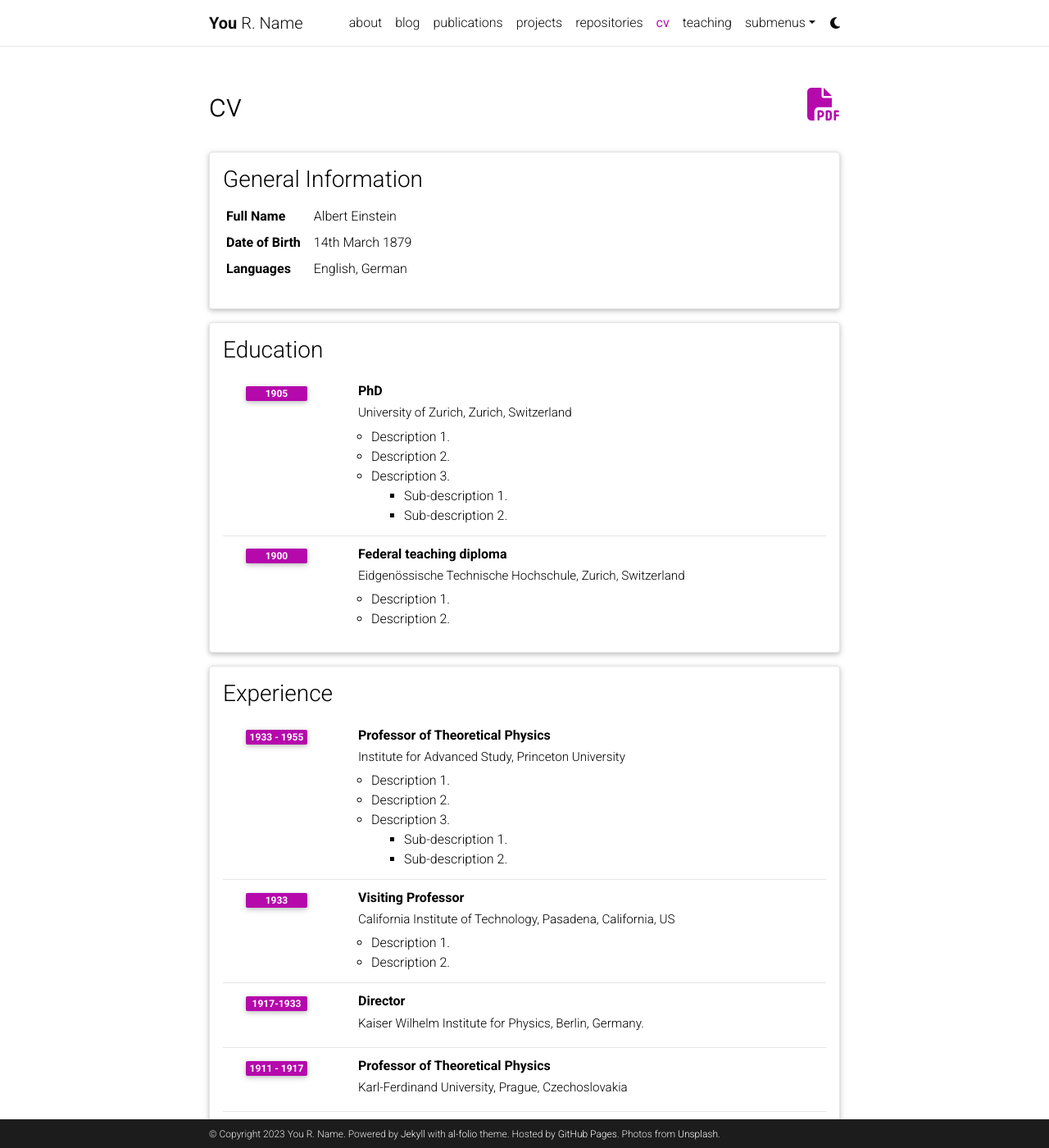
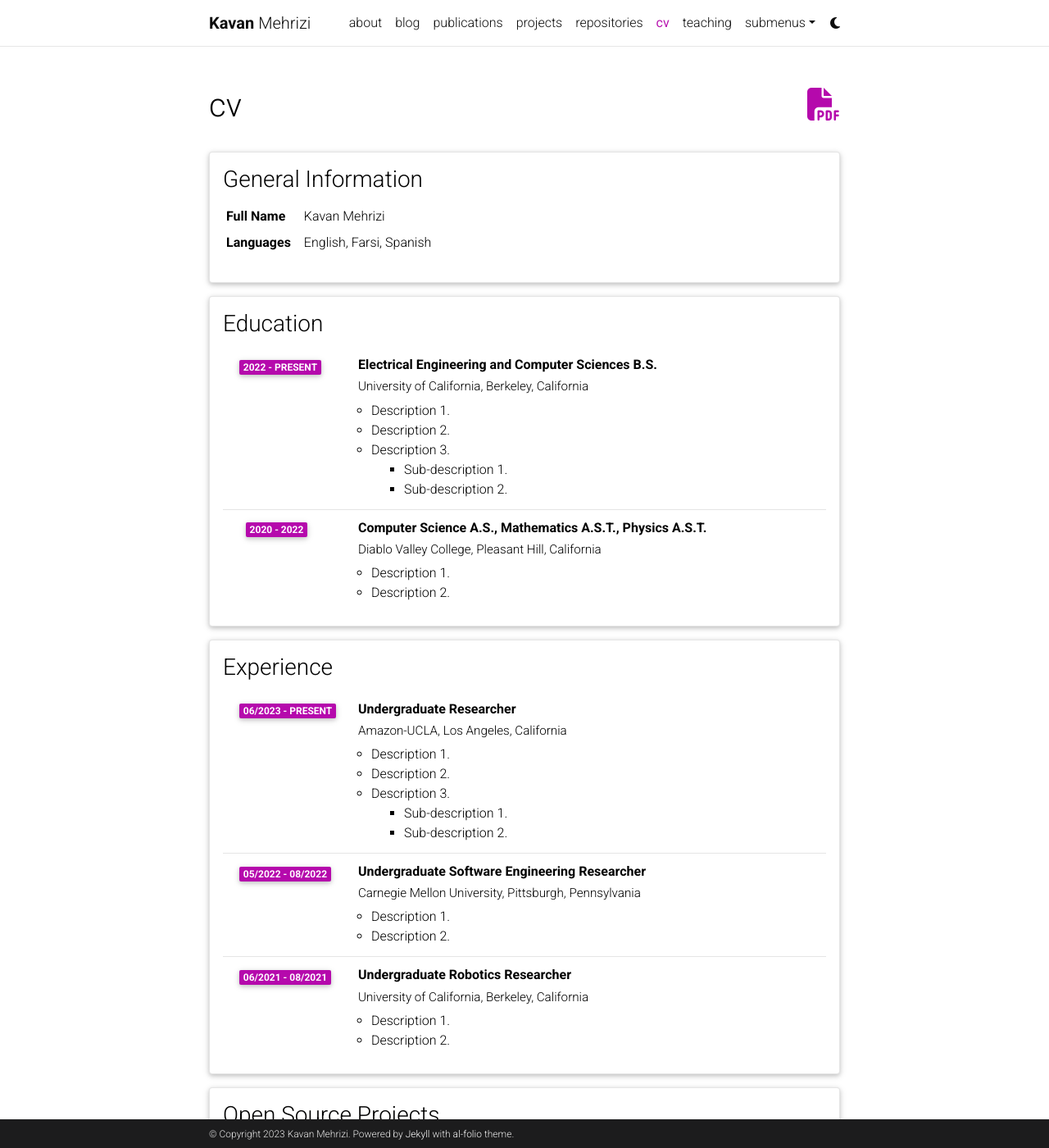
Before and after one commit to KavanMehrizi/kavanmehrizi.github.io, a Jekyll site: the page built from _pages/cv.md, in a window 1280 px wide and 1400 px high. Shown: the whole window at 82% size. Built offline with Jekyll 4.4.1, drawn with Linux system fonts in a browser that asks for light colours; comment, search, counter and statistics services are not loaded; a style sheet for code colours, icons or effects is not loaded; some of the changed text lies outside the part shown.

Commit message:
modified with my info

```diff
--- a/Gemfile
+++ b/Gemfile
@@ -15,7 +15,8 @@ group :jekyll_plugins do
     gem 'jekyll-toc'
     gem 'jekyll-twitter-plugin'
     gem 'jemoji'
-    gem 'mini_racer'
+    #gem 'mini_racer'
+    gem 'wdm', '~> 0.1.0'
     gem 'unicode_utils'
     gem 'webrick'
 end
--- a/_config.yml
+++ b/_config.yml
@@ -3,22 +3,20 @@
 # -----------------------------------------------------------------------------
 
 title: blank # the website title (if blank, full name will be used instead)
-first_name: You
-middle_name: R.
-last_name: Name
-email: you@example.com
+first_name: Kavan
+middle_name:
+last_name: Mehrizi
+email: kavanmehrizi@berkeley.edu
 description: > # the ">" symbol means to ignore newlines until "footer_text:"
   A simple, whitespace theme for academics. Based on [*folio](https://github.com/bogoli/-folio) design.
 footer_text: >
   Powered by <a href="https://jekyllrb.com/" target="_blank">Jekyll</a> with <a href="https://github.com/alshedivat/al-folio">al-folio</a> theme.
-  Hosted by <a href="https://pages.github.com/" target="_blank">GitHub Pages</a>.
-  Photos from <a href="https://unsplash.com" target="_blank">Unsplash</a>.
-keywords: jekyll, jekyll-theme, academic-website, portfolio-website  # add your own keywords or leave empty
+keywords:  # add your own keywords or leave empty
 
 lang: en # the language of your site (for example: en, fr, cn, ru, etc.)
-icon: ⚛️  # the emoji used as the favicon (alternatively, provide image name in /assets/img/)
+icon: 🎓  # the emoji used as the favicon (alternatively, provide image name in /assets/img/)
 
-url: https://alshedivat.github.io # the base hostname & protocol for your site
+url: https://kavanmehrizi.github.io # the base hostname & protocol for your site
 baseurl: /al-folio # the subpath of your site, e.g. /blog/
 last_updated: false # set to true if you want to display last updated in the footer
 impressum_path:  # set to path to include impressum link in the footer, use the same path as permalink in a page, helps to conform with EU GDPR
@@ -45,7 +43,7 @@ repo_trophies:
 # will use title and url fields
 # Take a look to https://github.com/jekyll/jekyll-feed for more customization
 
-rss_icon: true
+rss_icon: false
 
 # -----------------------------------------------------------------------------
 # Layout
@@ -71,16 +69,16 @@ og_image: # The site-wide (default for all links) Open Graph preview image
 # Social integration
 # -----------------------------------------------------------------------------
 
-github_username: # your GitHub user name
+github_username: kavanmehrizi
 gitlab_username: # your GitLab user name
-twitter_username: # your Twitter handle
+twitter_username: kavanmehrizi
 mastodon_username: # your mastodon instance+username in the format instance.tld/@username
-linkedin_username: # your LinkedIn user name
+linkedin_username: kavanmehrizi
 telegram_username: # your Telegram user name
-scholar_userid: # your Google Scholar ID
+scholar_userid: #
 semanticscholar_id: # your Semantic Scholar ID
 whatsapp_number: # your WhatsApp number (full phone number in international format. Omit any zeroes, brackets, or dashes when adding the phone number in international format.)
-orcid_id: # your ORCID ID
+orcid_id: #
 medium_username: # your Medium username
 quora_username: # your Quora username
 publons_id: # your ID on Publons
@@ -106,7 +104,7 @@ youtube_id: # your youtube channel id (youtube.com/@<youtube_id>)
 discord_id: # your discord id (18-digit unique numerical identifier)
 
 contact_note: >
-  You can even add a little note about which of these is the best way to reach you.
+  Feel free to contact me via email or LinkedIn.
 
 # -----------------------------------------------------------------------------
 # Analytics and search engine verification
@@ -158,9 +156,9 @@ disqus_shortname: al-folio # put your disqus shortname
 # External sources.
 # If you have blog posts published on medium.com or other external sources,
 # you can display them in your blog by adding a link to the RSS feed.
-external_sources:
-  - name: medium.com
-    rss_url: https://medium.com/@al-folio/feed
+#external_sources:
+  #- name: medium.com
+  #  rss_url: https://medium.com/@al-folio/feed
 
 # -----------------------------------------------------------------------------
 # Collections
--- a/_data/cv.yml
+++ b/_data/cv.yml
@@ -2,18 +2,16 @@
   type: map
   contents:
     - name: Full Name
-      value: Albert Einstein
-    - name: Date of Birth
-      value: 14th March 1879
+      value: Kavan Mehrizi
     - name: Languages
-      value: English, German
+      value: English, Farsi, Spanish
 
 - title: Education
   type: time_table
   contents:
-    - title: PhD
-      institution: University of Zurich, Zurich, Switzerland
-      year: 1905
+    - title: Electrical Engineering and Computer Sciences B.S.
+      institution: University of California, Berkeley, California
+      year: 2022 - Present
       description:
         - Description 1.
         - Description 2.
@@ -21,9 +19,9 @@
           contents:
             - Sub-description 1.
             - Sub-description 2.
-    - title: Federal teaching diploma
-      institution: Eidgenössische Technische Hochschule, Zurich, Switzerland
-      year: 1900
+    - title: Computer Science A.S., Mathematics A.S.T., Physics A.S.T.
+      institution: Diablo Valley College, Pleasant Hill, California
+      year: 2020 - 2022
       description:
         - Description 1.
         - Description 2.
@@ -31,9 +29,9 @@
 - title: Experience
   type: time_table
   contents:
-    - title: Professor of Theoretical Physics
-      institution: Institute for Advanced Study, Princeton University
-      year: 1933 - 1955
+    - title: Undergraduate Researcher
+      institution: Amazon-UCLA, Los Angeles, California
+      year: 06/2023 - Present
       description:
         - Description 1.
         - Description 2.
@@ -41,25 +39,18 @@
           contents:
             - Sub-description 1.
             - Sub-description 2.
-    - title: Visiting Professor
-      institution: California Institute of Technology, Pasadena, California, US
-      year: 1933
+    - title: Undergraduate Software Engineering Researcher
+      institution: Carnegie Mellon University, Pittsburgh, Pennsylvania
+      year: 05/2022 - 08/2022
       description:
         - Description 1.
         - Description 2.
-
-    - title: Director
-      institution: Kaiser Wilhelm Institute for Physics, Berlin, Germany.
-      year: 1917-1933
-
-    - title: Professor of Theoretical Physics
-      institution: Karl-Ferdinand University, Prague, Czechoslovakia
-      year: 1911 - 1917
+    - title: Undergraduate Robotics Researcher
+      institution: University of California, Berkeley, California
+      year: 06/2021 - 08/2021
       description:
-
-    - title: Associate Professor of Theoretical Physics
-      institution: University of Zurich, Zurich, Switzerland
-      year: 1909 - 1911
+        - Description 1.
+        - Description 2.
 
 - title: Open Source Projects
   type: time_table
--- a/_pages/publications.md
+++ b/_pages/publications.md
@@ -3,7 +3,7 @@ layout: page
 permalink: /publications/
 title: publications
 description: publications by categories in reversed chronological order. generated by jekyll-scholar.
-years: [1967, 1956, 1950, 1935, 1905]
+years: [2021, 1967, 1956, 1950, 1935, 1905]
 nav: true
 nav_order: 1
 ---
```
Also changed, not shown: _bibliography/papers.bib (+13 -0 lines), _data/coauthors.yml (deleted, +0 -34 lines), _pages/about.md (+1 -5 lines), 1 other file.
